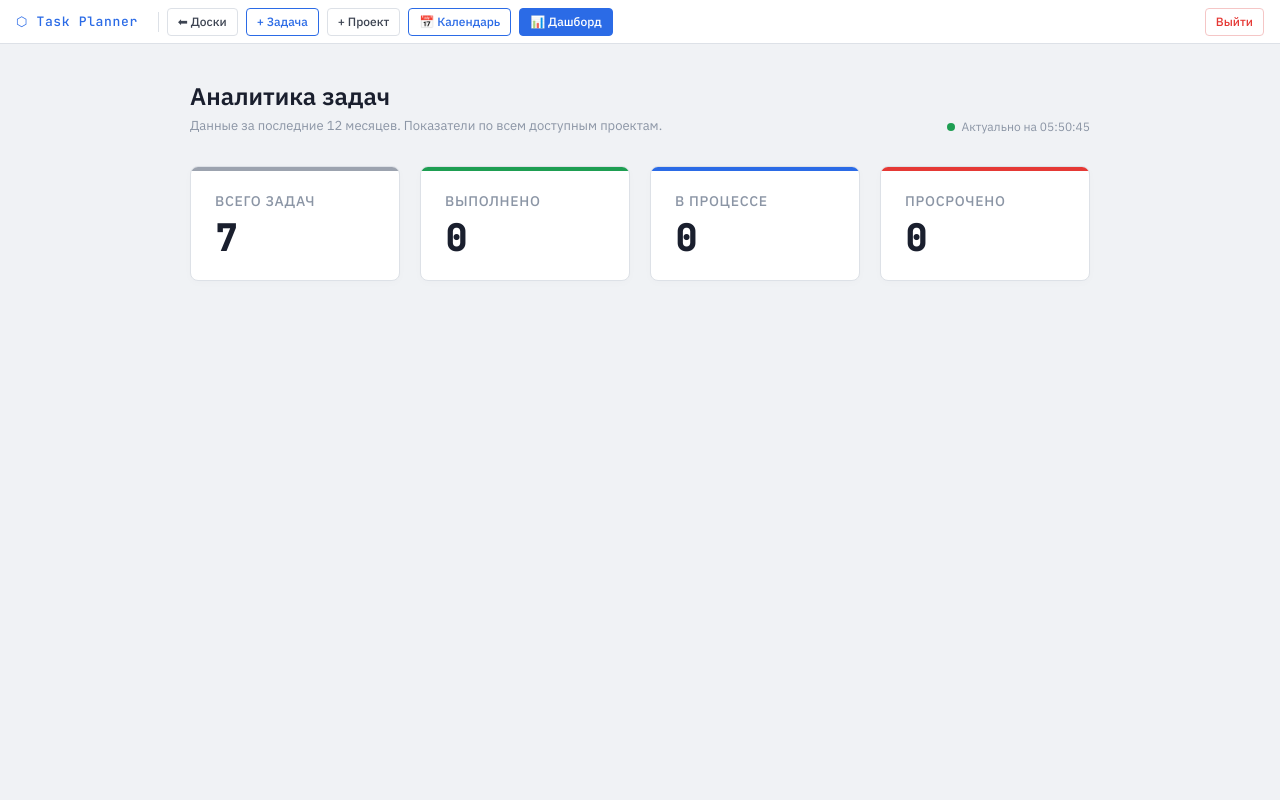
After one commit to terminator359874/zhakanoov-pr35-planer, a PHP site: page /dashboard.php in a window 1280 px wide. The commit adds this page. Run offline with PHP 8.4, Linux system fonts and the light colour scheme; the visitor is signed in with stand-in values (Sample User, id 1); data comes from the database, SQL or seed files in the repository.

Commit message:
Добавил Dashboard с основными метриками

```diff
--- /dev/null
+++ b/dashboard.php
@@ -0,0 +1,323 @@
+<?php
+session_start();
+require 'config/database.php';
+
+if (!isset($_SESSION['user_id'])) {
+    header('Location: login.php');
+    exit;
+}
+?>
+<!DOCTYPE html>
+<html lang="ru">
+<head>
+    <meta charset="UTF-8">
+    <title>Дашборд - Task Planner Pro</title>
+    <link rel="preconnect" href="https://fonts.googleapis.com">
+    <link href="https://fonts.googleapis.com/css2?family=JetBrains+Mono:wght@400;500&family=IBM+Plex+Sans:wght@400;500;600&display=swap" rel="stylesheet">
+    <link href="https://cdn.jsdelivr.net/npm/bootstrap@5.3.2/dist/css/bootstrap.min.css" rel="stylesheet">
+    <style>
+        :root {
+            --bg:        #f0f2f5;
+            --surface:   #ffffff;
+            --surface2:  #f7f8fa;
+            --border:    #dde1e7;
+            --text:      #3d4452;
+            --text-dim:  #8b95a5;
+            --text-head: #1a1f2e;
+            --accent:    #2b6be6;
+            --red:       #e53935;
+            --yellow:    #e8a000;
+            --green:     #1e9e52;
+        }
+
+        * { box-sizing: border-box; margin: 0; padding: 0; }
+
+        body {
+            background: var(--bg);
+            color: var(--text);
+            font-family: 'IBM Plex Sans', sans-serif;
+            font-size: 14px;
+            height: 100vh;
+            display: flex;
+            flex-direction: column;
+            overflow: hidden;
+        }
+
+        /* ── TOPBAR ── */
+        .topbar {
+            height: 44px;
+            background: var(--surface);
+            border-bottom: 1px solid var(--border);
+            display: flex;
+            align-items: center;
+            padding: 0 16px;
+            gap: 8px;
+            flex-shrink: 0;
+        }
+        .topbar-brand {
+            font-family: 'JetBrains Mono', monospace;
+            font-size: 13px;
+            font-weight: 500;
+            color: var(--accent);
+            letter-spacing: 0.05em;
+            margin-right: 12px;
+        }
+        .topbar-sep { width: 1px; height: 20px; background: var(--border); }
+        .topbar-btn {
+            height: 28px;
+            padding: 0 10px;
+            border-radius: 4px;
+            font-size: 12px;
+            font-weight: 500;
+            border: 1px solid var(--border);
+            background: transparent;
+            color: var(--text);
+            cursor: pointer;
+            text-decoration: none;
+            display: inline-flex;
+            align-items: center;
+            gap: 5px;
+            transition: background .15s, border-color .15s, color .15s;
+        }
+        .topbar-btn:hover { background: var(--surface2); border-color: #b0b8c8; color: var(--text-head); }
+        .topbar-btn.primary { border-color: var(--accent); color: var(--accent); }
+        .topbar-btn.primary:hover { background: rgba(43,107,230,.08); }
+        .topbar-btn.danger { border-color: #f5c6c6; color: var(--red); }
+        .topbar-btn.danger:hover { background: rgba(229,57,53,.06); border-color: var(--red); }
+        .topbar-btn.active { background: var(--accent); color: white; border-color: var(--accent); }
+        .topbar-btn.active:hover { background: #2358b5; color: white; }
+        .topbar-spacer { flex: 1; }
+
+        /* ── DASHBOARD AREA ── */
+        .main-area {
+            flex: 1;
+            padding: 40px;
+            overflow-y: auto;
+            display: flex;
+            justify-content: center;
+        }
+
+        .dashboard-container {
+            width: 100%;
+            max-width: 900px;
+        }
+
+        .dashboard-header {
+            margin-bottom: 30px;
+            display: flex;
+            justify-content: space-between;
+            align-items: flex-end;
+        }
+
+        .dash-title {
+            font-size: 24px;
+            font-weight: 600;
+            color: var(--text-head);
+            margin: 0;
+            line-height: 1;
+        }
+
+        .dash-subtitle {
+            font-size: 13px;
+            color: var(--text-dim);
+            margin-top: 8px;
+        }
+
+        .metrics-grid {
+            display: grid;
+            grid-template-columns: repeat(auto-fit, minmax(200px, 1fr));
+            gap: 20px;
+        }
+
+        .metric-card {
+            background: var(--surface);
+            border: 1px solid var(--border);
+            border-radius: 8px;
+            padding: 24px;
+            box-shadow: 0 2px 8px rgba(0,0,0,0.02);
+            transition: transform 0.2s, box-shadow 0.2s;
+            position: relative;
+            overflow: hidden;
+        }
+
+        .metric-card:hover {
+            transform: translateY(-2px);
+            box-shadow: 0 4px 12px rgba(0,0,0,0.05);
+        }
+
+        .metric-card::before {
+            content: '';
+            position: absolute;
+            top: 0; left: 0; right: 0;
+            height: 4px;
+        }
+        .metric-total::before    { background: #9ca3af; }
+        .metric-done::before     { background: var(--green); }
+        .metric-progress::before { background: var(--accent); }
+        .metric-overdue::before  { background: var(--red); }
+
+        .metric-title {
+            font-size: 14px;
+            font-weight: 500;
+            color: var(--text-dim);
+            margin-bottom: 8px;
+            text-transform: uppercase;
+            letter-spacing: 0.05em;
+        }
+
+        .metric-value {
+            font-family: 'JetBrains Mono', monospace;
+            font-size: 36px;
+            font-weight: 600;
+            color: var(--text-head);
+            line-height: 1;
+            display: flex;
+            align-items: center;
+        }
+
+        .skeleton {
+            background: linear-gradient(90deg, #e0e0e0 25%, #f0f0f0 50%, #e0e0e0 75%);
+            background-size: 200% 100%;
+            animation: skeleton-loading 1.5s infinite;
+            border-radius: 4px;
+            width: 60px;
+            height: 40px;
+        }
+
+        @keyframes skeleton-loading {
+            0% { background-position: 200% 0; }
+            100% { background-position: -200% 0; }
+        }
+
+        .refresh-status {
+            font-size: 12px;
+            color: var(--text-dim);
+            display: flex;
+            align-items: center;
+            gap: 6px;
+        }
+        .status-dot {
+            width: 8px;
+            height: 8px;
+            border-radius: 50%;
+            background: var(--green);
+        }
+
+    </style>
+</head>
+<body>
+
+<div class="topbar">
+    <span class="topbar-brand">⬡ Task Planner</span>
+    <div class="topbar-sep"></div>
+    <a href="index.php" class="topbar-btn">⬅ Доски</a>
+    <a href="create_task.php" class="topbar-btn primary">+ Задача</a>
+    <a href="create_project.php" class="topbar-btn">+ Проект</a>
+    <a href="calendar.php" class="topbar-btn" style="color:var(--accent); border-color:var(--accent);">📅 Календарь</a>
+    <a href="dashboard.php" class="topbar-btn active">📊 Дашборд</a>
+    <div class="topbar-spacer"></div>
+    <a href="logout.php" class="topbar-btn danger">Выйти</a>
+</div>
+
+<div class="main-area">
+    <div class="dashboard-container">
+
+        <div class="dashboard-header">
+            <div>
+                <h1 class="dash-title">Аналитика задач</h1>
+                <div class="dash-subtitle">Данные за последние 12 месяцев. Показатели по всем доступным проектам.</div>
+            </div>
+            <div class="refresh-status" id="refreshStatus">
+                <span class="status-dot"></span> <span id="refreshText">Обновлено только что</span>
+            </div>
+        </div>
+
+        <div class="metrics-grid">
+            <div class="metric-card metric-total">
+                <div class="metric-title">Всего задач</div>
+                <div class="metric-value">
+                    <div id="val-total" class="skeleton"></div>
+                </div>
+            </div>
+            <div class="metric-card metric-done">
+                <div class="metric-title">Выполнено</div>
+                <div class="metric-value">
+                    <div id="val-completed" class="skeleton"></div>
+                </div>
+            </div>
+            <div class="metric-card metric-progress">
+                <div class="metric-title">В процессе</div>
+                <div class="metric-value">
+                    <div id="val-progress" class="skeleton"></div>
+                </div>
+            </div>
+            <div class="metric-card metric-overdue">
+                <div class="metric-title">Просрочено</div>
+                <div class="metric-value">
+                    <div id="val-overdue" class="skeleton"></div>
+                </div>
+            </div>
+        </div>
+
+    </div>
+</div>
+
+<script>
+    async function loadMetrics() {
+        const dot = document.querySelector('.status-dot');
+        const text = document.getElementById('refreshText');
+
+        try {
+            dot.style.background = 'var(--yellow)';
+            text.innerText = 'Обновление...';
+
+            const response = await fetch('get_dashboard_metrics.php');
+            if (response.ok) {
+                const data = await response.json();
+
+                // Удаляем скелетоны и ставим значения
+                document.getElementById('val-total').className = '';
+                document.getElementById('val-total').innerText = data.total;
+
+                document.getElementById('val-completed').className = '';
+                document.getElementById('val-completed').innerText = data.completed;
+
+                document.getElementById('val-progress').className = '';
+                document.getElementById('val-progress').innerText = data.in_progress;
+
+                document.getElementById('val-overdue').className = '';
+                document.getElementById('val-overdue').innerText = data.overdue;
+
+                dot.style.background = 'var(--green)';
+
+                const now = new Date();
+                const timeStr = now.getHours().toString().padStart(2,'0') + ':' + now.getMinutes().toString().padStart(2,'0') + ':' + now.getSeconds().toString().padStart(2,'0');
+                text.innerText = 'Актуально на ' + timeStr;
+            } else {
+                throw new Error("Bad response");
+            }
+        } catch (e) {
+            // Технические ошибки скрываем
+            dot.style.background = 'var(--red)';
+            text.innerText = 'Невозможно обновить';
+        }
+    }
+
+    // Загружаем метрики при загрузке страницы
+    loadMetrics();
+
+    // Настраиваем периодическое обновление каждые 5 секунд
+    setInterval(loadMetrics, 5000);
+</script>
+
+<!-- Фоновая музыка аналогично index.php (если требуется) -->
+<audio id="bgMusic" src="musik.mp3" loop preload="auto"></audio>
+<script>
+    document.addEventListener('click', function initAudio() {
+        const audio = document.getElementById('bgMusic');
+        audio.play().catch(e => {});
+        document.removeEventListener('click', initAudio);
+    });
+</script>
+</body>
+</html>
--- /dev/null
+++ b/get_dashboard_metrics.php
@@ -0,0 +1,74 @@
+<?php
+// get_dashboard_metrics.php
+error_reporting(0); // Описание: Не указывать технические ошибки
+session_start();
+header('Content-Type: application/json; charset=utf-8');
+
+if (!isset($_SESSION['user_id'])) {
+    echo json_encode(['error' => 'Not authenticated']);
+    exit;
+}
+
+$user_id = (int)$_SESSION['user_id'];
+$cacheDir = __DIR__ . '/cache';
+
+if (!is_dir($cacheDir)) {
+    @mkdir($cacheDir, 0777, true);
+}
+
+$cacheFile = $cacheDir . "/dashboard_metrics_{$user_id}.json";
+$cacheTTL = 10; // 10 секунд кеш для авто-обновления
+
+if (file_exists($cacheFile) && (time() - filemtime($cacheFile) < $cacheTTL)) {
+    echo file_get_contents($cacheFile);
+    exit;
+}
+
+require_once 'config/database.php';
+
+try {
+    $db = (new Database())->getConnection();
+
+    // Задачи только в проектах пользователя
+    // Исключая старше 12 месяцев
+    $stmt = $db->prepare("
+        SELECT
+            COUNT(t.id) as total,
+            SUM(CASE WHEN t.status = 'done' THEN 1 ELSE 0 END) as completed,
+            SUM(CASE WHEN t.status = 'progress' THEN 1 ELSE 0 END) as in_progress,
+            SUM(CASE WHEN t.deadline < CURDATE() AND t.status != 'done' THEN 1 ELSE 0 END) as overdue
+        FROM tasks t
+        WHERE t.project_id IN (
+            SELECT p.id
+            FROM projects p
+            LEFT JOIN project_members pm ON p.id = pm.project_id
+            WHERE p.owner_id = :user_id OR pm.user_id = :user_id
+        )
+        AND t.created_at >= DATE_SUB(CURDATE(), INTERVAL 12 MONTH)
+    ");
+
+    $stmt->execute(['user_id' => $user_id]);
+    $result = $stmt->fetch(PDO::FETCH_ASSOC);
+
+    $data = [
+        'total' => (int)$result['total'],
+        'completed' => (int)$result['completed'],
+        'in_progress' => (int)$result['in_progress'],
+        'overdue' => (int)$result['overdue']
+    ];
+
+    $json = json_encode($data);
+    @file_put_contents($cacheFile, $json);
+
+    echo $json;
+
+} catch (Exception $e) {
+    // Не показываем ошибку пользователю, возвращаем нули
+    echo json_encode([
+        'total' => 0,
+        'completed' => 0,
+        'in_progress' => 0,
+        'overdue' => 0
+    ]);
+}
+?>
--- a/index.php
+++ b/index.php
@@ -448,6 +448,7 @@ $invitesCount = count($invitations);
     <a href="create_task.php" class="topbar-btn primary">+ Задача</a>
     <a href="create_project.php" class="topbar-btn">+ Проект</a>
     <a href="calendar.php" class="topbar-btn" style="color:var(--accent); border-color:var(--accent);">📅 Календарь</a>
+    <a href="dashboard.php" class="topbar-btn">📊 Дашборд</a>
     <div class="topbar-spacer"></div>
     <?php if ($invitesCount > 0): ?>
     <button class="topbar-btn" style="border-color:var(--yellow); color:var(--yellow);" data-bs-toggle="modal" data-bs-target="#invitesModal">
```
Also changed, not shown: 1 other file.
